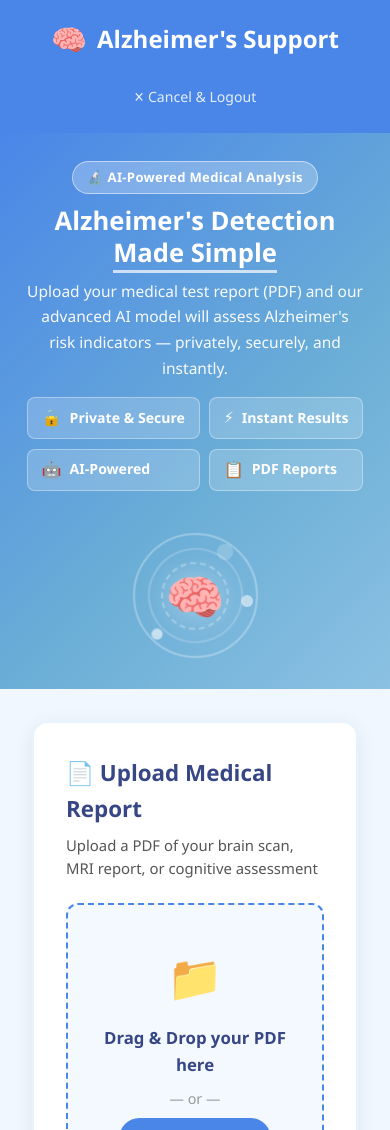
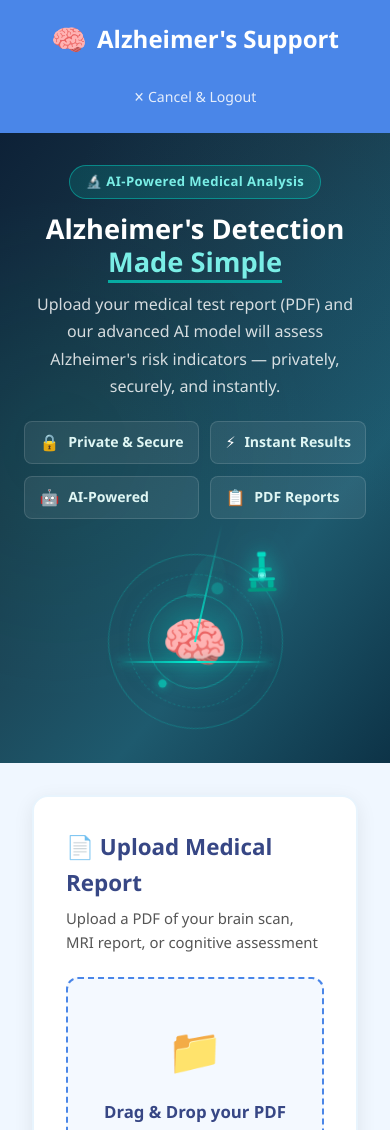
Before and after one commit to Passionatelytoooadorable/alzheimer, a plain HTML site: page frontend/index.html in a window 390 px wide. Shown: the top 1130 px of the page. Drawn offline with Linux system fonts and the light colour scheme; no server answers; sample sign-in values are in the browser's storage.

Commit message:
Add files via upload

```diff
--- a/frontend/index.html
+++ b/frontend/index.html
@@ -47,14 +47,48 @@
                     </div>
                 </div>
                 <div class="hero-visual">
+                    <!-- Orbit rings + brain -->
                     <div class="brain-animation">
                         <div class="brain-ring ring-1"></div>
                         <div class="brain-ring ring-2"></div>
                         <div class="brain-ring ring-3"></div>
                         <div class="brain-icon">🧠</div>
+                        <!-- Radar sweep beam -->
+                        <div class="scan-beam"></div>
+                        <!-- Blip dots -->
                         <div class="pulse-dot dot-1"></div>
                         <div class="pulse-dot dot-2"></div>
                         <div class="pulse-dot dot-3"></div>
+                    </div>
+                    <!-- Horizontal scan line -->
+                    <div class="scan-line"></div>
+                    <!-- Microscope icon top-right -->
+                    <div class="microscope-wrap">
+                        <svg class="microscope-svg" viewBox="0 0 64 64" fill="none" xmlns="http://www.w3.org/2000/svg">
+                            <!-- Eyepiece -->
+                            <rect x="26" y="2" width="12" height="7" rx="2" fill="#00e8cc" opacity="0.9"/>
+                            <!-- Tube body -->
+                            <rect x="28" y="9" width="8" height="18" rx="2" fill="#00c8b0"/>
+                            <!-- Arm -->
+                            <rect x="18" y="24" width="28" height="5" rx="2.5" fill="#00b09a"/>
+                            <!-- Stage/platform -->
+                            <rect x="14" y="38" width="36" height="4" rx="2" fill="#00c8b0"/>
+                            <!-- Objective lens -->
+                            <ellipse cx="32" cy="31" rx="5" ry="6" fill="#00e8cc" opacity="0.85"/>
+                            <ellipse cx="32" cy="35" rx="3.5" ry="2.5" fill="#7af8ee"/>
+                            <!-- Base legs -->
+                            <rect x="16" y="42" width="8" height="10" rx="2" fill="#00b09a"/>
+                            <rect x="40" y="42" width="8" height="10" rx="2" fill="#00b09a"/>
+                            <!-- Base platform -->
+                            <rect x="12" y="52" width="40" height="5" rx="2.5" fill="#009980"/>
+                            <!-- Scanning glow pulse on lens -->
+                            <ellipse cx="32" cy="35" rx="5" ry="3.5" fill="none" stroke="#7af8ee" stroke-width="1.5" opacity="0.7">
+                                <animate attributeName="r" values="3.5;6;3.5" dur="1.5s" repeatCount="indefinite"/>
+                                <animate attributeName="opacity" values="0.7;0;0.7" dur="1.5s" repeatCount="indefinite"/>
+                            </ellipse>
+                            <!-- Light beam from lens downward -->
+                            <polygon points="27,37 37,37 34,44 30,44" fill="rgba(0,232,204,0.25)"/>
+                        </svg>
                     </div>
                 </div>
             </div>
--- a/frontend/scan.css
+++ b/frontend/scan.css
@@ -1,78 +1,106 @@
 /* ===== SCAN PAGE STYLES ===== */
 .scan-main { flex: 1; display: flex; flex-direction: column; }
 
-/* ── Hero: COMPACT ── */
+/* ══════════════════════════════════════════════════
+   HERO BANNER — Deep Teal/Navy (not blue/pink/etc.)
+   ══════════════════════════════════════════════════ */
 .scan-hero {
-    background: linear-gradient(135deg, #4a86e8 0%, #6baed6 60%, #8bc1e3 100%);
-    padding: 1.8rem 2rem;          /* reduced from 3rem */
+    background: linear-gradient(130deg,
+        #0d2137 0%,
+        #1a3a4a 35%,
+        #1e5a6e 70%,
+        #0d3347 100%
+    );
+    padding: 2.8rem 4rem;
     color: white;
+    overflow: hidden;
+    position: relative;
+}
+.scan-hero::before {
+    content: '';
+    position: absolute;
+    inset: 0;
+    background:
+        radial-gradient(circle at 15% 50%, rgba(0,200,180,0.08) 0%, transparent 55%),
+        radial-gradient(circle at 85% 20%, rgba(14,100,140,0.12) 0%, transparent 45%);
+    pointer-events: none;
 }
 .hero-content {
-    max-width: 900px;
+    max-width: 1200px;
     margin: 0 auto;
     display: flex;
     align-items: center;
     justify-content: space-between;
-    gap: 2.5rem;
+    gap: 3rem;
+    position: relative;
+    z-index: 1;
 }
-.hero-text { flex: 1; max-width: 520px; }
+.hero-text { flex: 1; max-width: 580px; }
 .hero-badge {
     display: inline-block;
-    background: rgba(255,255,255,0.25);
-    border: 1px solid rgba(255,255,255,0.5);
-    padding: 0.3rem 0.9rem;
+    background: rgba(0,220,200,0.15);
+    border: 1px solid rgba(0,220,200,0.45);
+    padding: 0.35rem 1rem;
     border-radius: 50px;
     font-size: 0.82rem;
     font-weight: 600;
-    margin-bottom: 0.7rem;
-    letter-spacing: 0.3px;
+    margin-bottom: 0.9rem;
+    letter-spacing: 0.4px;
+    color: #7aeee6;
 }
 .hero-text h1 {
-    font-size: 2rem;               /* reduced from 2.8rem */
+    font-size: 2.4rem;
     font-weight: 700;
-    line-height: 1.25;
-    margin-bottom: 0.6rem;
+    line-height: 1.2;
+    margin-bottom: 0.8rem;
     color: white;
 }
 .hero-text h1 .highlight {
-    border-bottom: 3px solid rgba(255,255,255,0.7);
+    border-bottom: 3px solid rgba(0,220,200,0.7);
+    color: #7aeee6;
 }
 .hero-text p {
-    font-size: 0.97rem;
-    line-height: 1.65;
-    color: rgba(255,255,255,0.95);  /* brighter text */
-    margin-bottom: 1rem;
+    font-size: 1rem;
+    line-height: 1.7;
+    color: rgba(255,255,255,0.82);
+    margin-bottom: 1.3rem;
+    max-width: 480px;
 }
 
-/* ── 4 Feature Cards — fixed inline alignment ── */
+/* ── Feature Cards ── */
 .hero-features {
     display: grid;
-    grid-template-columns: 1fr 1fr;    /* 2×2 grid, always aligned */
-    gap: 0.6rem;
-    max-width: 380px;
+    grid-template-columns: 1fr 1fr;
+    gap: 0.7rem;
+    max-width: 420px;
 }
 .hero-feat {
-    display: flex;
-    align-items: center;
-    gap: 0.5rem;
-    background: rgba(255,255,255,0.18);
-    padding: 0.45rem 0.85rem;
-    border-radius: 8px;
-    font-size: 0.88rem;
-    font-weight: 600;
-    border: 1px solid rgba(255,255,255,0.35);
-    color: #fff;                        /* full white — was too light */
-    white-space: nowrap;
+    display: flex; align-items: center; gap: 0.55rem;
+    background: rgba(255,255,255,0.07);
+    padding: 0.5rem 0.9rem; border-radius: 8px;
+    font-size: 0.88rem; font-weight: 600;
+    border: 1px solid rgba(255,255,255,0.13);
+    color: #fff; white-space: nowrap;
+    transition: background 0.2s;
 }
+.hero-feat:hover { background: rgba(255,255,255,0.13); }
 .feat-icon { font-size: 1rem; flex-shrink: 0; }
-.feat-text  { color: #fff; font-weight: 600; }
+.feat-text  { color: #dff6f4; font-weight: 600; }
 
-/* Brain Animation — smaller */
-.hero-visual { flex-shrink: 0; }
+/* ══════════════════════════════════════════════════
+   SCANNING VISUAL  (right side of hero)
+   ══════════════════════════════════════════════════ */
+.hero-visual {
+    flex-shrink: 0;
+    position: relative;
+    width: 280px;
+    height: 280px;
+}
+
+/* Orbit rings */
 .brain-animation {
-    position: relative;
-    width: 170px;
-    height: 170px;
+    position: absolute;
+    inset: 0;
     display: flex;
     align-items: center;
     justify-content: center;
@@ -80,60 +108,140 @@
 .brain-ring {
     position: absolute;
     border-radius: 50%;
-    border: 2px solid rgba(255,255,255,0.3);
+    border: 1.5px solid rgba(0,220,200,0.28);
     animation: spin-ring 8s linear infinite;
 }
-.ring-1 { width: 165px; height: 165px; animation-duration: 8s; }
-.ring-2 { width: 125px; height: 125px; animation-duration: 12s; animation-direction: reverse; border-color: rgba(255,255,255,0.2); }
-.ring-3 { width: 88px; height: 88px; animation-duration: 6s; border-style: dashed; }
+.ring-1 { width: 270px; height: 270px; animation-duration: 11s; }
+.ring-2 { width: 208px; height: 208px; animation-duration: 15s; animation-direction: reverse; border-style: dashed; border-color: rgba(0,220,200,0.22); }
+.ring-3 { width: 148px; height: 148px; animation-duration: 7s; border-color: rgba(0,220,200,0.4); }
 @keyframes spin-ring { from { transform: rotate(0deg); } to { transform: rotate(360deg); } }
+
 .brain-icon {
-    font-size: 3.5rem;
+    font-size: 4.2rem;
     z-index: 2;
+    position: relative;
     animation: brain-pulse 3s ease-in-out infinite;
-    filter: drop-shadow(0 0 15px rgba(255,255,255,0.4));
+    filter: drop-shadow(0 0 20px rgba(0,220,200,0.55));
 }
-@keyframes brain-pulse { 0%,100% { transform: scale(1); } 50% { transform: scale(1.08); } }
+@keyframes brain-pulse { 0%,100% { transform: scale(1); } 50% { transform: scale(1.07); } }
+
+/* Sweeping radar beam */
+.scan-beam {
+    position: absolute;
+    left: 50%;
+    top: 50%;
+    width: 120px;
+    height: 2px;
+    transform-origin: left center;
+    z-index: 3;
+    animation: beam-sweep 2.8s linear infinite;
+}
+.scan-beam::before {
+    content: '';
+    display: block;
+    width: 100%;
+    height: 100%;
+    background: linear-gradient(90deg, rgba(0,240,210,0.95) 0%, rgba(0,240,210,0.2) 70%, transparent 100%);
+}
+/* Fan glow behind beam */
+.scan-beam::after {
+    content: '';
+    position: absolute;
+    top: -18px;
+    left: 0;
+    width: 90px;
+    height: 38px;
+    background: conic-gradient(from -10deg, rgba(0,220,200,0.18), transparent 40%);
+    border-radius: 0 50% 50% 0;
+}
+@keyframes beam-sweep {
+    from { transform: rotate(0deg); }
+    to   { transform: rotate(360deg); }
+}
+
+/* Horizontal scan line that moves top to bottom */
+.scan-line {
+    position: absolute;
+    left: 12px;
+    right: 12px;
+    height: 1.5px;
+    background: linear-gradient(90deg,
+        transparent 0%,
+        rgba(0,220,200,0.5) 15%,
+        rgba(0,240,210,1) 50%,
+        rgba(0,220,200,0.5) 85%,
+        transparent 100%);
+    z-index: 4;
+    box-shadow: 0 0 10px rgba(0,220,200,0.7), 0 0 20px rgba(0,220,200,0.3);
+    animation: scan-drop 3.5s ease-in-out infinite;
+}
+@keyframes scan-drop {
+    0%   { top: 18px;  opacity: 0;   }
+    8%   { opacity: 1; }
+    92%  { opacity: 1; }
+    100% { top: 262px; opacity: 0;   }
+}
+
+/* Microscope icon — top-right corner */
+.microscope-wrap {
+    position: absolute;
+    right: 0px;
+    top: 4px;
+    z-index: 6;
+    animation: micro-bob 3.5s ease-in-out infinite;
+}
+@keyframes micro-bob {
+    0%,100% { transform: translateY(0) rotate(0deg); }
+    30%     { transform: translateY(-5px) rotate(-2deg); }
+    70%     { transform: translateY(-3px) rotate(1deg); }
+}
+
+/* SVG microscope drawn inline */
+.microscope-svg {
+    width: 64px;
+    height: 64px;
+    filter: drop-shadow(0 0 10px rgba(0,220,200,0.7));
+}
+
+/* Data blip dots */
 .pulse-dot {
-    position: absolute; width: 10px; height: 10px; background: white;
-    border-radius: 50%; animation: pulse-anim 2s ease-in-out infinite;
+    position: absolute; width: 7px; height: 7px;
+    background: #00f0d2;
+    border-radius: 50%;
+    z-index: 5;
+    box-shadow: 0 0 8px #00f0d2;
+    animation: blip 2.2s ease-in-out infinite;
 }
-.dot-1 { top: 16px; right: 30px; animation-delay: 0s; }
-.dot-2 { bottom: 22px; left: 22px; animation-delay: 0.7s; }
-.dot-3 { top: 50%; right: 8px; animation-delay: 1.4s; }
-@keyframes pulse-anim { 0%,100% { transform: scale(1); opacity: 0.7; } 50% { transform: scale(1.6); opacity: 0.2; } }
+.dot-1 { top: 34px; right: 64px; animation-delay: 0s; }
+.dot-2 { bottom: 44px; left: 54px; animation-delay: 0.9s; }
+.dot-3 { top: 50%; right: 24px; animation-delay: 1.8s; }
+@keyframes blip {
+    0%,100% { transform: scale(1); opacity: 0.7; }
+    50%      { transform: scale(2.2); opacity: 0; }
+}
 
-/* ── Upload Section ── */
+/* ══════════════════════════════════════════════════
+   UPLOAD SECTION
+   ══════════════════════════════════════════════════ */
 .upload-section {
-    display: flex;
-    gap: 2rem;
-    max-width: 1200px;
-    margin: 2rem auto;
-    padding: 0 2rem;
-    align-items: flex-start;
-    width: 100%;
+    display: flex; gap: 2rem;
+    max-width: 1200px; margin: 2rem auto;
+    padding: 0 2rem; align-items: flex-start;
+    width: 100%; box-sizing: border-box;
 }
 .upload-container { flex: 1; }
 
-/* Upload Card */
 .upload-card {
-    background: white;
-    border-radius: 16px;
-    padding: 2rem;
-    box-shadow: 0 5px 20px rgba(0,0,0,0.08);
-    border: 2px solid #e8f4fd;
+    background: white; border-radius: 16px; padding: 2rem;
+    box-shadow: 0 5px 20px rgba(0,0,0,0.08); border: 2px solid #e8f4fd;
 }
 .upload-card h2 { color: #374785; font-size: 1.4rem; margin-bottom: 0.4rem; }
 .upload-subtitle { color: #555; margin-bottom: 1.4rem; font-size: 0.93rem; }
 
 .upload-area {
-    border: 2.5px dashed #4a86e8;
-    border-radius: 12px;
-    padding: 2.2rem;
-    text-align: center;
-    background: #f4f9ff;
-    transition: all 0.3s;
-    cursor: pointer;
+    border: 2.5px dashed #4a86e8; border-radius: 12px;
+    padding: 2.2rem; text-align: center;
+    background: #f4f9ff; transition: all 0.3s; cursor: pointer;
 }
 .upload-area:hover, .upload-area.drag-over { border-color: #374785; background: #e8f0ff; }
 .upload-icon-large { font-size: 2.8rem; margin-bottom: 0.8rem; }
@@ -148,9 +256,6 @@
 .upload-btn:hover { background: #374785; transform: translateY(-2px); }
 .upload-hint { font-size: 0.78rem; color: #aaa; margin-top: 0.4rem; }
 
-
-
-/* File selected */
 .file-selected { margin-top: 1.2rem; }
 .file-info {
     display: flex; align-items: center; gap: 0.9rem;
@@ -209,8 +314,6 @@
 }
 .positive-badge { background: #fff3cd; color: #856404; border: 2px solid #ffc107; }
 .negative-badge { background: #d4edda; color: #155724; border: 2px solid #28a745; }
-
-/* Risk Meter */
 .risk-meter { margin-bottom: 1.2rem; padding: 0.9rem; background: #f8f9fa; border-radius: 10px; }
 .risk-label { font-weight: 600; color: #374785; margin-bottom: 0.6rem; font-size: 0.92rem; }
 .risk-bar-container { height: 13px; background: #e9ecef; border-radius: 7px; overflow: hidden; margin-bottom: 0.4rem; }
@@ -257,106 +360,69 @@
 .privacy-card { border-left: 4px solid #28a745; background: #f8fff8; }
 
 /* Responsive */
+@media (max-width: 1024px) {
+    .scan-hero { padding: 2rem 2.5rem; }
+    .hero-visual { width: 230px; height: 230px; }
+    .ring-1 { width: 225px; height: 225px; }
+    .ring-2 { width: 174px; height: 174px; }
+    .ring-3 { width: 122px; height: 122px; }
+}
 @media (max-width: 900px) {
-    .hero-content { flex-direction: column; text-align: center; }
+    .scan-hero { padding: 2rem 1.5rem; }
+    .hero-content { flex-direction: column; text-align: center; gap: 2rem; }
+    .hero-text { max-width: 100%; }
+    .hero-text p { max-width: 100%; }
     .hero-features { margin: 0 auto; }
     .upload-section { flex-direction: column; }
     .info-sidebar { width: 100%; }
 }
 @media (max-width: 600px) {
-    .hero-text h1 { font-size: 1.6rem; }
+    .hero-text h1 { font-size: 1.7rem; }
     .hero-features { grid-template-columns: 1fr 1fr; max-width: 100%; }
-    .brain-animation { width: 130px; height: 130px; }
-    .ring-1 { width: 125px; height: 125px; }
-    .ring-2 { width: 95px; height: 95px; }
-    .ring-3 { width: 68px; height: 68px; }
-    .brain-icon { font-size: 2.8rem; }
+    .hero-visual { width: 180px; height: 180px; }
+    .ring-1 { width: 175px; height: 175px; }
+    .ring-2 { width: 134px; height: 134px; }
+    .ring-3 { width: 95px;  height: 95px; }
+    .brain-icon { font-size: 3.2rem; }
     .tips-grid { grid-template-columns: 1fr; }
+    .microscope-svg { width: 46px; height: 46px; }
 }
 
 /* ══════════════════════════════════════════════
-   Profile Nav Dropdown — must live here too
-   because scan pages load scan.css not profile.css
+   Profile Nav Dropdown
    ══════════════════════════════════════════════ */
-.profile-nav-wrap {
-    position: relative;
-    display: inline-flex;
-    align-items: center;
+.profile-nav-wrap { position: relative; display: inline-flex; align-items: center; }
+.profile-nav-btn {
+    display: inline-flex !important; align-items: center !important; gap: 0.5rem;
+    background: rgba(255,255,255,0.15) !important; border: 1.5px solid rgba(255,255,255,0.4) !important;
+    color: white !important; padding: 0.45rem 0.9rem !important; border-radius: 50px !important;
+    cursor: pointer !important; font-weight: 600 !important; font-size: 0.9rem !important;
+    text-decoration: none !important; line-height: 1.4 !important; min-height: 36px; transition: all 0.2s;
 }
-.profile-nav-btn {
-    display: inline-flex !important;
-    align-items: center !important;
-    gap: 0.5rem;
-    background: rgba(255,255,255,0.15) !important;
-    border: 1.5px solid rgba(255,255,255,0.4) !important;
-    color: white !important;
-    padding: 0.45rem 0.9rem !important;
-    border-radius: 50px !important;
-    cursor: pointer !important;
-    font-weight: 600 !important;
-    font-size: 0.9rem !important;
-    text-decoration: none !important;
-    line-height: 1.4 !important;
-    min-height: 36px;
-    transition: all 0.2s;
+.profile-nav-btn:hover { background: rgba(255,255,255,0.28) !important; }
+.profile-avatar-small {
+    width: 28px; height: 28px; border-radius: 50%; background: rgba(255,255,255,0.3);
+    display: inline-flex !important; align-items: center; justify-content: center;
+    font-size: 0.85rem; font-weight: 700; color: white; border: 1.5px solid rgba(255,255,255,0.5); flex-shrink: 0;
 }
-.profile-nav-btn:hover {
-    background: rgba(255,255,255,0.28) !important;
-}
-.profile-avatar-small {
-    width: 28px; height: 28px; border-radius: 50%;
-    background: rgba(255,255,255,0.3);
-    display: inline-flex !important;
-    align-items: center; justify-content: center;
-    font-size: 0.85rem; font-weight: 700; color: white;
-    border: 1.5px solid rgba(255,255,255,0.5);
-    flex-shrink: 0;
-}
-.profile-name-short {
-    max-width: 90px; overflow: hidden;
-    text-overflow: ellipsis; white-space: nowrap;
-    color: white !important;
-}
+.profile-name-short { max-width: 90px; overflow: hidden; text-overflow: ellipsis; white-space: nowrap; color: white !important; }
 .profile-caret { font-size: 0.65rem; color: white !important; }
-
-/* Dropdown panel */
 .profile-dropdown {
     position: absolute; right: 0; top: calc(100% + 10px);
     background: #ffffff !important; border-radius: 10px;
     box-shadow: 0 10px 35px rgba(0,0,0,0.18);
     min-width: 170px; overflow: hidden;
-    display: none !important; z-index: 9999;
-    border: 1px solid #e0e9ff;
+    display: none !important; z-index: 9999; border: 1px solid #e0e9ff;
 }
-.profile-dropdown.open {
-    display: block !important;
-    animation: dropdown-pop 0.2s ease;
+.profile-dropdown.open { display: block !important; animation: dropdown-pop 0.2s ease; }
+@keyframes dropdown-pop { from { opacity:0; transform:translateY(-8px); } to { opacity:1; transform:translateY(0); } }
+.nav-links .profile-dropdown a, .profile-dropdown a, .profile-dropdown .dropdown-item {
+    display: block !important; padding: 0.78rem 1.1rem !important;
+    color: #374785 !important; background: #ffffff !important;
+    text-decoration: none !important; font-size: 0.9rem !important;
+    font-weight: 500 !important; border: none !important; border-radius: 0 !important;
+    transition: background 0.15s !important;
 }
-@keyframes dropdown-pop {
-    from { opacity: 0; transform: translateY(-8px); }
-    to   { opacity: 1; transform: translateY(0); }
+.nav-links .profile-dropdown a:hover, .profile-dropdown a:hover, .profile-dropdown .dropdown-item:hover {
+    background: #f0f4ff !important; color: #374785 !important; background-color: #f0f4ff !important;
 }
-/* Override .nav-links a which sets color:white on everything */
-.nav-links .profile-dropdown a,
-.profile-dropdown a,
-.profile-dropdown .dropdown-item {
-    display: block !important;
-    padding: 0.78rem 1.1rem !important;
-    color: #374785 !important;
-    background: #ffffff !important;
-    text-decoration: none !important;
-    font-size: 0.9rem !important;
-    font-weight: 500 !important;
-    border: none !important;
-    border-radius: 0 !important;
-    transition: background 0.15s !important;
-    /* undo .nav-links a:hover from style.css */
-    border-radius: 0 !important;
-}
-.nav-links .profile-dropdown a:hover,
-.profile-dropdown a:hover,
-.profile-dropdown .dropdown-item:hover {
-    background: #f0f4ff !important;
-    color: #374785 !important;
-    background-color: #f0f4ff !important; /* override .nav-links a:hover rgba white */
-}
```
